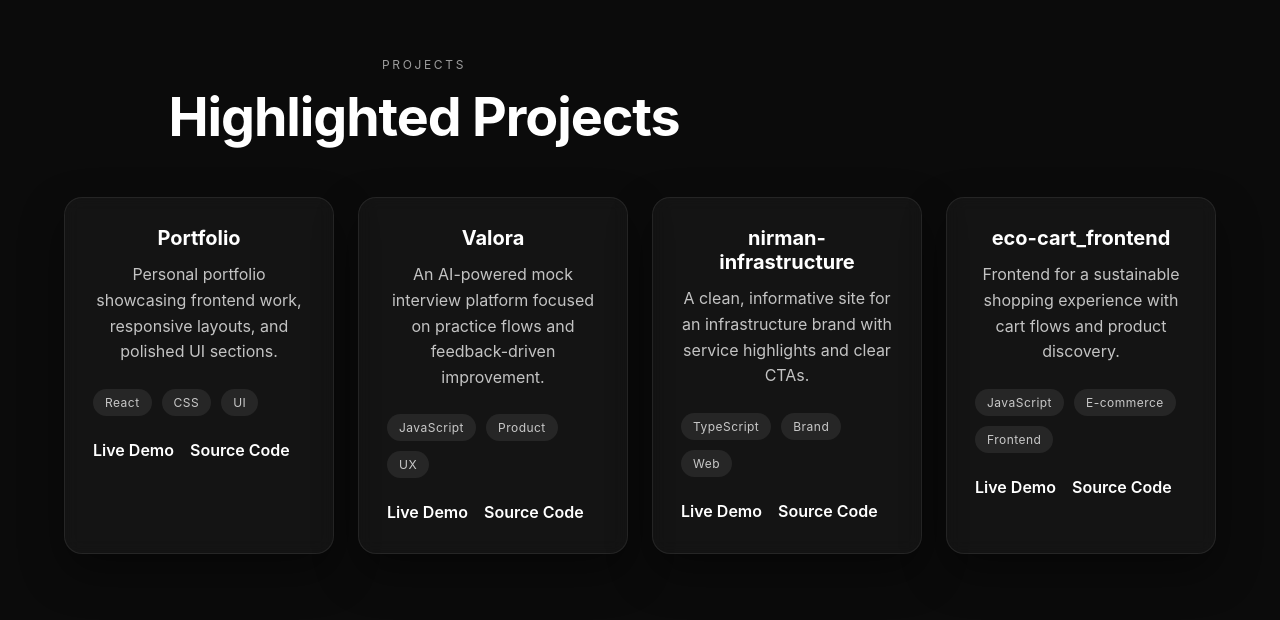
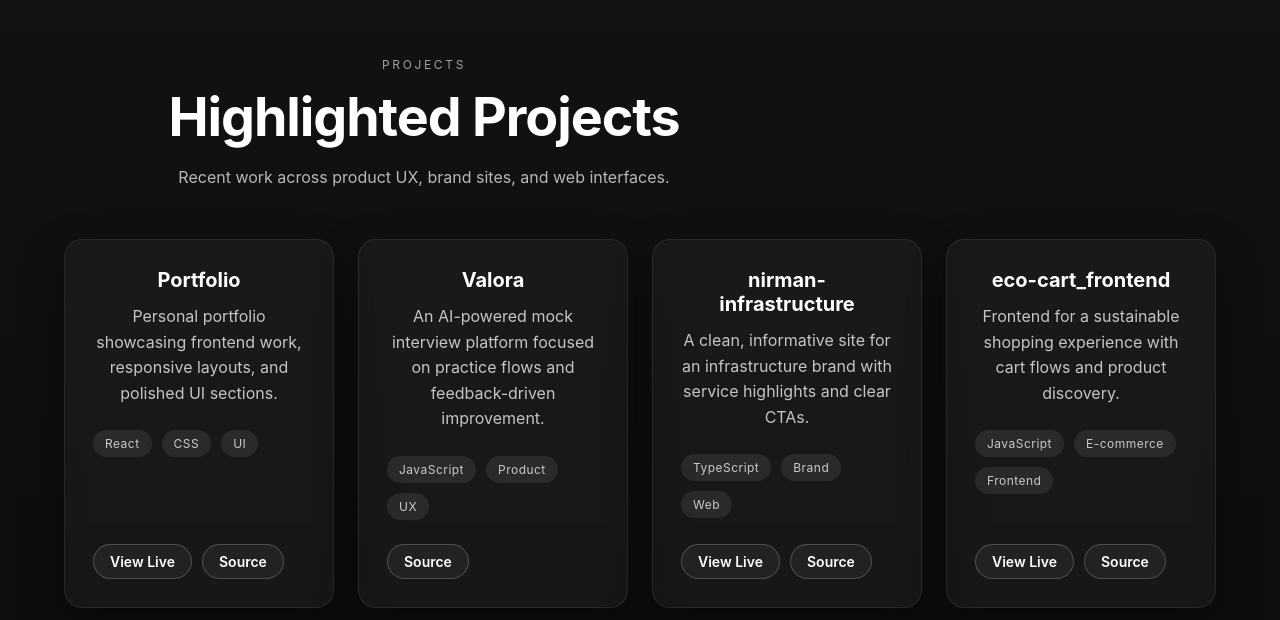
Before and after one commit to SiddharthThe/Portfolio, a React (Create React App) app: page / in a window 1280 px wide. Shown: the part 1620-2240 px from the top of the page. Built offline with nearby package versions, Linux system fonts and the light colour scheme.

Commit message:
improved projects section UI and interactions

```diff
--- a/src/components/projects-section.css
+++ b/src/components/projects-section.css
@@ -1,6 +1,6 @@
 .projects-section {
   padding: 96px 5% 120px;
-  background: #0b0b0b;
+  background: linear-gradient(180deg, #121212 0%, #0d0d0d 100%);
   color: #ffffff;
 }
 
@@ -30,6 +30,13 @@
   margin: 0;
 }
 
+.projects-subtitle {
+  margin: 16px 0 0;
+  color: rgba(255, 255, 255, 0.7);
+  line-height: 1.6;
+  font-size: 16px;
+}
+
 .projects-grid {
   display: grid;
   gap: 24px;
@@ -47,6 +54,13 @@
   min-height: 280px;
   box-shadow: 0 18px 44px rgba(0, 0, 0, 0.4);
   backdrop-filter: blur(8px);
+  transition: transform 0.2s ease, box-shadow 0.2s ease, border-color 0.2s ease;
+}
+
+.project-card:hover {
+  transform: translateY(-4px);
+  box-shadow: 0 22px 52px rgba(0, 0, 0, 0.45);
+  border-color: rgba(255, 255, 255, 0.14);
 }
 
 .project-card-header h3 {
@@ -77,20 +91,27 @@
 
 .project-links {
   display: flex;
-  gap: 16px;
+  flex-wrap: wrap;
+  gap: 10px;
+  margin-top: auto;
 }
 
-.project-links a {
+.project-link-button {
   color: #ffffff;
   font-weight: 600;
+  font-size: 14px;
   text-decoration: none;
-  border-bottom: 1px solid transparent;
-  padding-bottom: 2px;
-  transition: border-color 0.2s ease;
+  padding: 8px 16px;
+  border-radius: 999px;
+  border: 1px solid rgba(255, 255, 255, 0.2);
+  background: rgba(255, 255, 255, 0.05);
+  transition: transform 0.2s ease, border-color 0.2s ease, background 0.2s ease;
 }
 
-.project-links a:hover {
-  border-color: rgba(255, 255, 255, 0.7);
+.project-link-button:hover {
+  transform: translateY(-2px);
+  border-color: rgba(74, 158, 255, 0.5);
+  background: rgba(74, 158, 255, 0.1);
 }
 
 @media (max-width: 768px) {
--- a/src/components/projects-section.js
+++ b/src/components/projects-section.js
@@ -51,6 +51,9 @@ export const ProjectsSection = () => {
         <div className="projects-header">
           <span className="projects-eyebrow">Projects</span>
           <h2>Highlighted Projects</h2>
+          <p className="projects-subtitle">
+            Recent work across product UX, brand sites, and web interfaces.
+          </p>
         </div>
 
         <div className="projects-grid">
@@ -68,11 +71,13 @@ export const ProjectsSection = () => {
                 ))}
               </div>
               <div className="project-links">
-                <a href={project.links.live} target="_blank" rel="noopener noreferrer">
-                  Live Demo
-                </a>
-                <a href={project.links.repo} target="_blank" rel="noopener noreferrer">
-                  Source Code
+                {project.links.live && project.links.live !== '#' && (
+                  <a href={project.links.live} target="_blank" rel="noopener noreferrer" className="project-link-button">
+                    View Live
+                  </a>
+                )}
+                <a href={project.links.repo} target="_blank" rel="noopener noreferrer" className="project-link-button">
+                  Source
                 </a>
               </div>
             </article>
```
